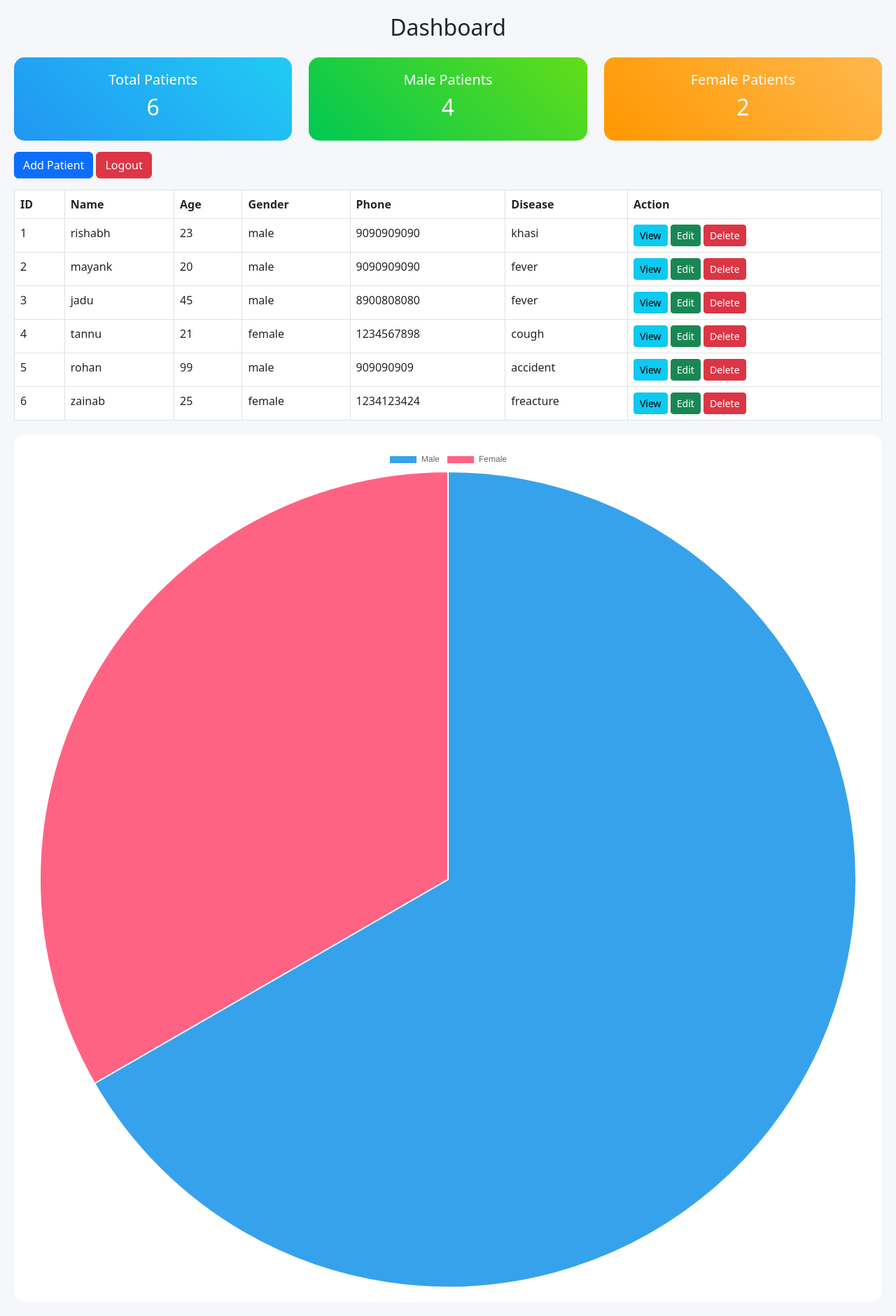
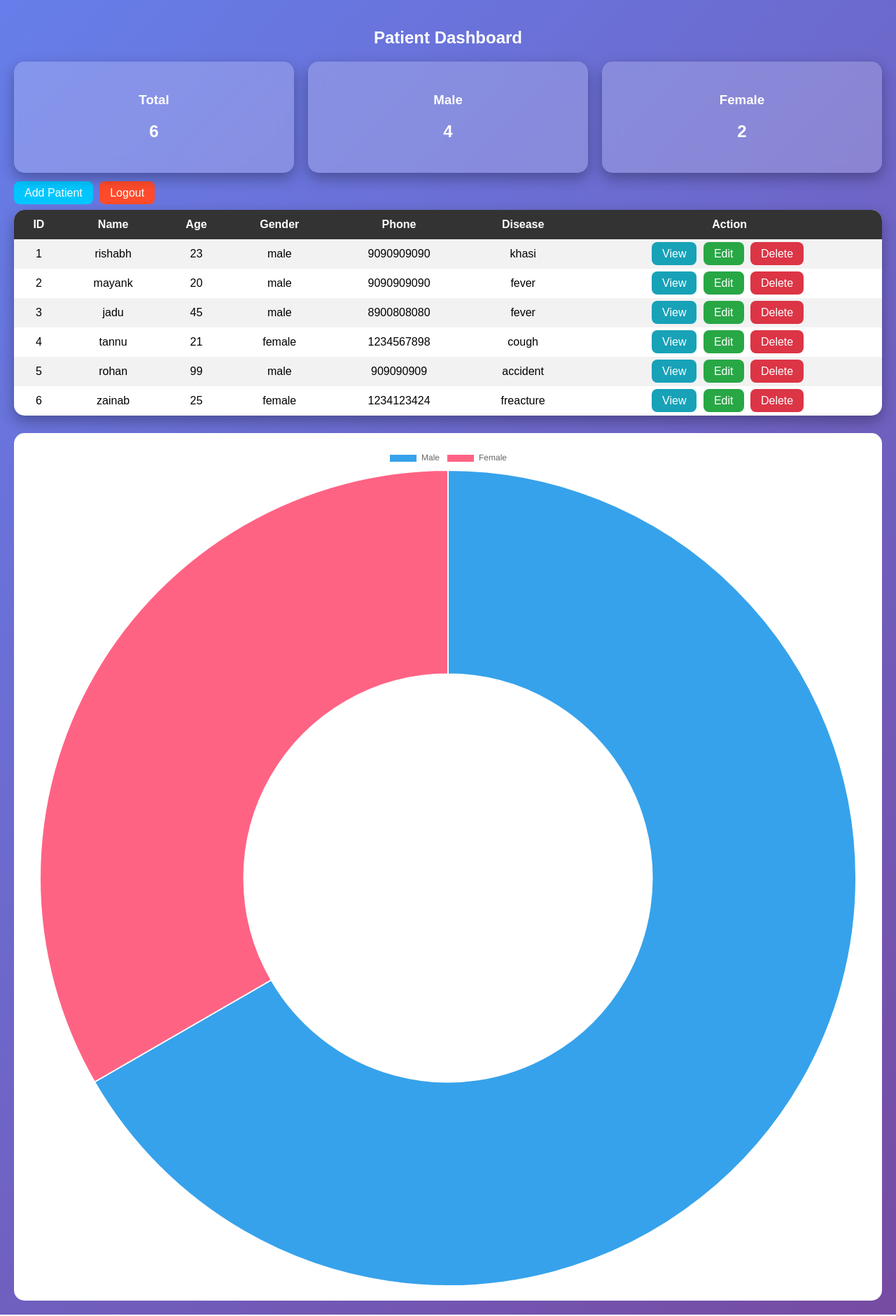
Before and after one commit to mayankdwivedi5051-commits/hospital-management-system, a Flask app: page /dashboard in a window 1280 px wide. Shown: the whole page at 70% size. Run offline with Flask 3, Linux system fonts and the light colour scheme; data comes from the database, SQL or seed files in the repository; both versions use the stored data as it was after the commit.

Commit message:
final dashboard update

```diff
--- a/templates/dashboard.html
+++ b/templates/dashboard.html
@@ -3,67 +3,132 @@
 <head>
 <title>Dashboard</title>
 
-<link href="https://cdn.jsdelivr.net/npm/bootstrap@5.3.0/dist/css/bootstrap.min.css" rel="stylesheet">
-
 <style>
-body { background: #f5f7fa; padding: 20px; }
-
-.card-box {
+body {
+    margin:0;
+    font-family: Arial;
+    background: linear-gradient(135deg,#667eea,#764ba2);
     color: white;
     padding: 20px;
+}
+
+h2 {
+    text-align: center;
+    margin-bottom: 20px;
+}
+
+/* CARDS */
+.cards {
+    display: flex;
+    gap: 20px;
+    margin-bottom: 20px;
+}
+
+.card {
+    flex: 1;
+    padding: 25px;
     border-radius: 15px;
+    text-align: center;
+    backdrop-filter: blur(10px);
+    background: rgba(255,255,255,0.2);
+    box-shadow: 0 8px 20px rgba(0,0,0,0.3);
+    transition: 0.3s;
+}
+
+.card:hover {
+    transform: scale(1.05);
+}
+
+/* BUTTONS */
+.top-btns {
+    margin-bottom: 15px;
+}
+
+.btn {
+    padding: 8px 15px;
+    color: white;
+    text-decoration: none;
+    border-radius: 8px;
+    margin-right: 5px;
+}
+
+.add { background: #00c6ff; }
+.logout { background: #ff4b2b; }
+
+.view { background: #17a2b8; }
+.edit { background: #28a745; }
+.delete { background: #dc3545; }
+
+/* TABLE */
+.table-box {
+    background: white;
+    color: black;
+    border-radius: 15px;
+    overflow: hidden;
+    box-shadow: 0 8px 20px rgba(0,0,0,0.3);
+}
+
+table {
+    width: 100%;
+    border-collapse: collapse;
+}
+
+th, td {
+    padding: 12px;
     text-align: center;
 }
 
-.blue { background: linear-gradient(45deg,#2196F3,#21CBF3); }
-.green { background: linear-gradient(45deg,#00c853,#64dd17); }
-.orange { background: linear-gradient(45deg,#ff9800,#ffb74d); }
+th {
+    background: #333;
+    color: white;
+}
 
+tr:nth-child(even) {
+    background: #f2f2f2;
+}
+
+/* GRAPH */
 .chart-box {
+    margin-top: 25px;
     background: white;
     padding: 20px;
     border-radius: 15px;
-    margin-top: 20px;
 }
 </style>
+
 </head>
 
 <body>
 
-<h2 class="text-center mb-4">Dashboard</h2>
+<h2>Patient Dashboard</h2>
 
-<!-- 🔥 CARDS -->
-<div class="row mb-3">
-<div class="col-md-4">
-<div class="card-box blue">
-<h5>Total Patients</h5>
+<!-- CARDS -->
+<div class="cards">
+<div class="card">
+<h3>Total</h3>
 <h2>{{ total }}</h2>
+</div>
+
+<div class="card">
+<h3>Male</h3>
+<h2>{{ male }}</h2>
+</div>
+
+<div class="card">
+<h3>Female</h3>
+<h2>{{ female }}</h2>
 </div>
 </div>
 
-<div class="col-md-4">
-<div class="card-box green">
-<h5>Male Patients</h5>
-<h2>{{ male }}</h2>
-</div>
+<!-- BUTTONS -->
+<div class="top-btns">
+<a href="/register" class="btn add">Add Patient</a>
+<a href="/logout" class="btn logout">Logout</a>
 </div>
 
-<div class="col-md-4">
-<div class="card-box orange">
-<h5>Female Patients</h5>
-<h2>{{ female }}</h2>
-</div>
-</div>
-</div>
-
-<!-- 🔥 BUTTONS -->
-<div class="mb-3">
-<a href="/register" class="btn btn-primary">Add Patient</a>
-<a href="/logout" class="btn btn-danger">Logout</a>
-</div>
-
-<!-- 🔥 TABLE -->
-<table class="table table-bordered table-hover bg-white">
+<!-- TABLE -->
+<div class="table-box">
+<table>
 <tr>
 <th>ID</th><th>Name</th><th>Age</th><th>Gender</th><th>Phone</th><th>Disease</th><th>Action</th>
 </tr>
@@ -77,27 +142,26 @@ body { background: #f5f7fa; padding: 20px; }
 <td>{{ p.phone }}</td>
 <td>{{ p.disease }}</td>
 <td>
-<a href="/view/{{ p.id }}" class="btn btn-info btn-sm">View</a>
-<a href="/edit/{{ p.id }}" class="btn btn-success btn-sm">Edit</a>
-<a href="/delete/{{ p.id }}" class="btn btn-danger btn-sm">Delete</a>
+<a href="/view/{{ p.id }}" class="btn view">View</a>
+<a href="/edit/{{ p.id }}" class="btn edit">Edit</a>
+<a href="/delete/{{ p.id }}" class="btn delete">Delete</a>
 </td>
 </tr>
 {% endfor %}
 
 </table>
+</div>
 
-<!-- 🔥 GRAPH -->
+<!-- GRAPH -->
 <div class="chart-box">
-<canvas id="myChart"></canvas>
+<canvas id="chart"></canvas>
 </div>
 
 <script src="https://cdn.jsdelivr.net/npm/chart.js"></script>
 
 <script>
-var ctx = document.getElementById('myChart');
-
-new Chart(ctx, {
-    type: 'pie',
+new Chart(document.getElementById('chart'), {
+    type: 'doughnut',
     data: {
         labels: ['Male', 'Female'],
         datasets: [{
```
Also changed, not shown: database.db.
